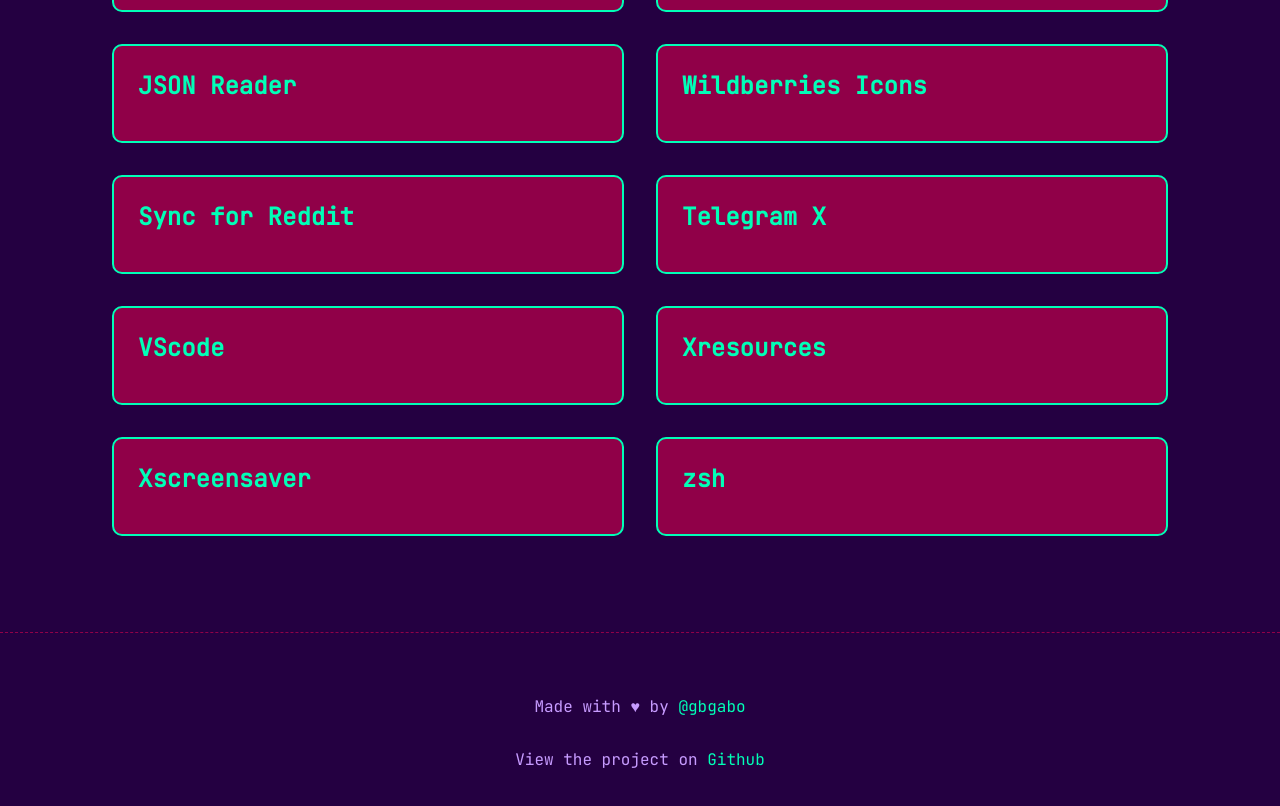
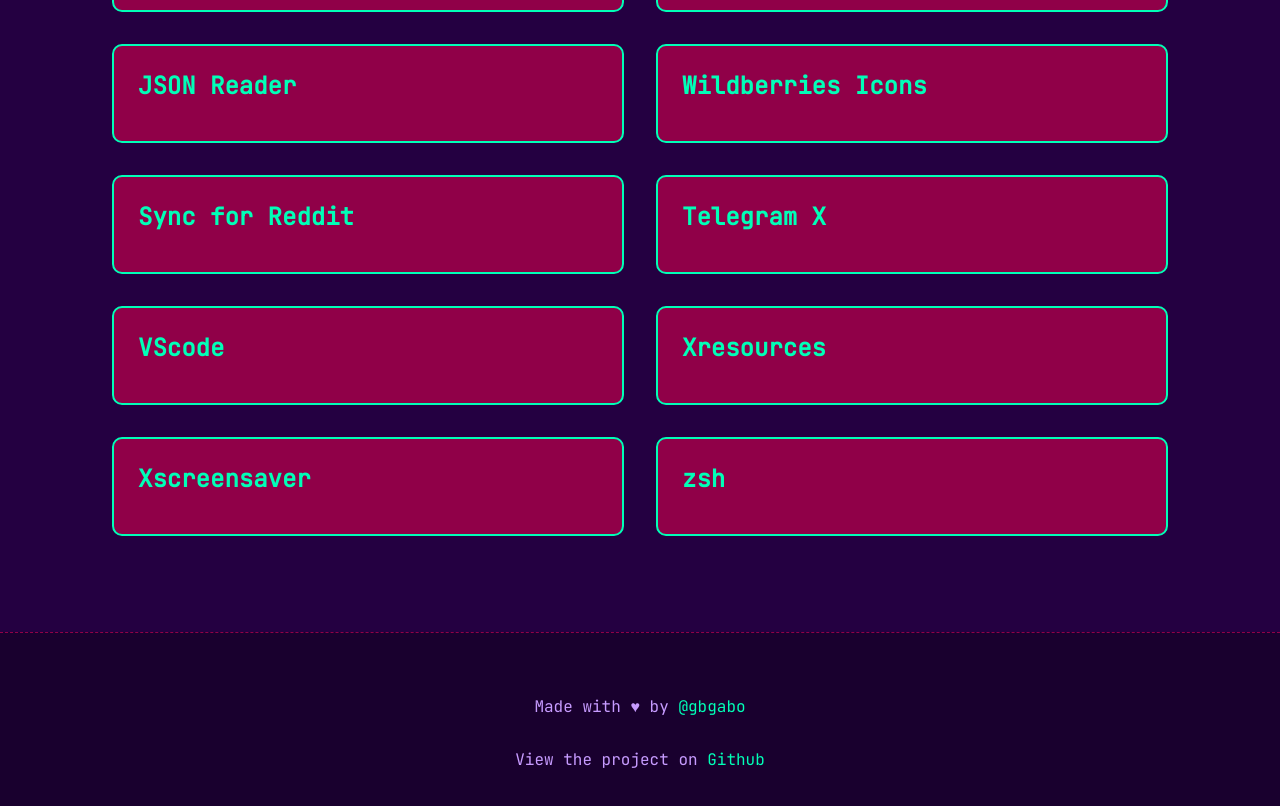
Before and after one commit to gbgabo/wildberries-nextjs, a Next.js app: page / in a window 1280 px wide. Shown: the part 1114-1920 px from the top of the page. Built offline with nearby package versions, Linux system fonts and the light colour scheme.

Commit message:
updated footer color

```diff
--- a/styles/Footer.module.css
+++ b/styles/Footer.module.css
@@ -1,4 +1,5 @@
 .footer {
+  background-color: #19002e;
   padding: 5rem 0;
   width: 100%;
   height: 200px;
```
